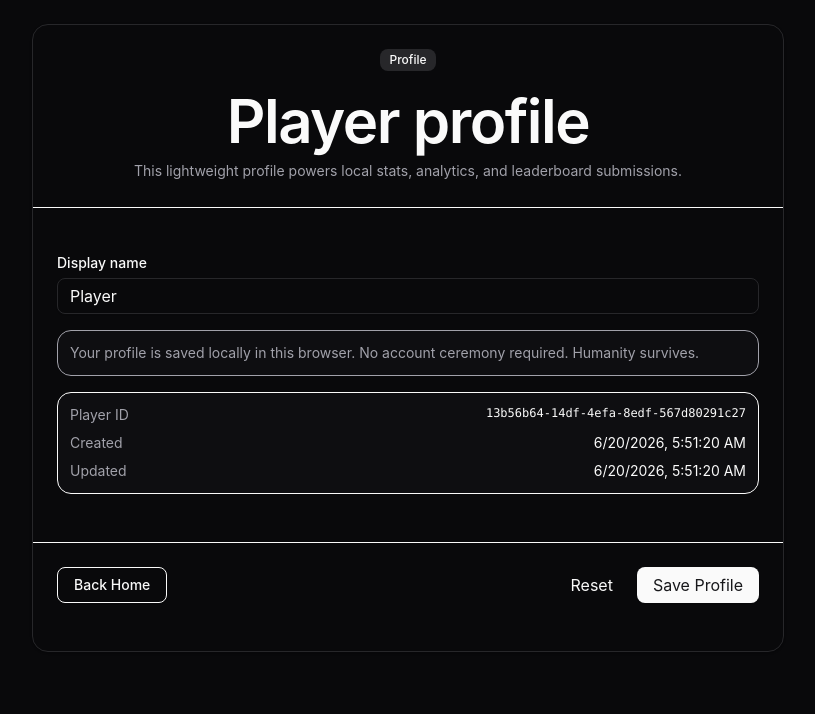
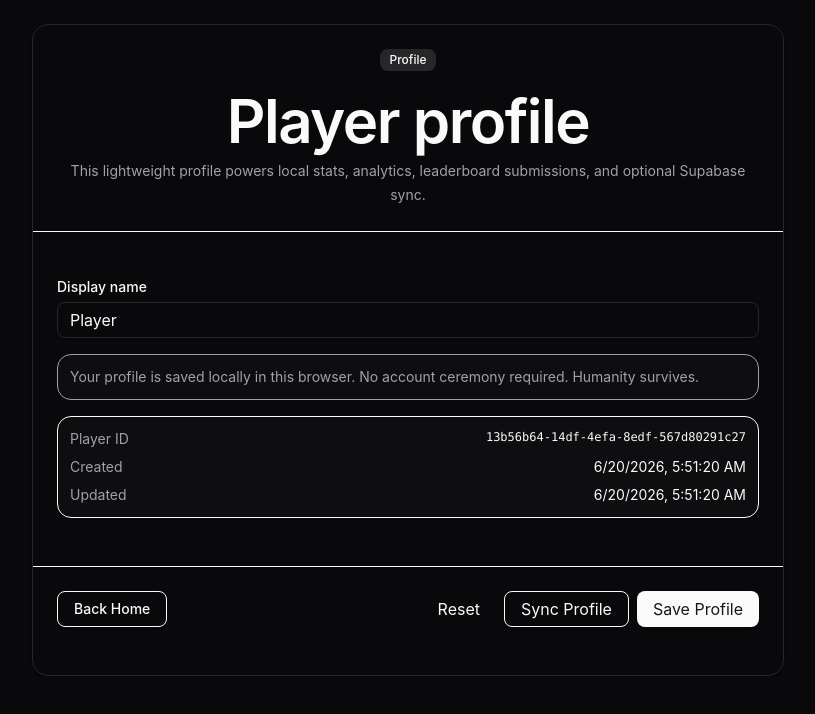
Before and after one commit to Nischhalsubba/blink-and-find, a Next.js app: page /profile in a window 1280 px wide. Shown: the top 714 px of the page, without its empty margins (232-1047 px from the left). Built offline with nearby package versions, Linux system fonts and the light colour scheme; no server answers.

Commit message:
Add profile sync action

```diff
--- a/src/components/ProfileManager.tsx
+++ b/src/components/ProfileManager.tsx
@@ -7,12 +7,13 @@ import { Button } from "@/components/ui/button";
 import { Card, CardContent, CardDescription, CardFooter, CardHeader, CardTitle } from "@/components/ui/card";
 import { Input } from "@/components/ui/input";
 import { Label } from "@/components/ui/label";
-import { getPlayerProfile, resetPlayerProfile, savePlayerProfile, type PlayerProfile } from "@/lib/playerProfile";
+import { getPlayerProfile, resetPlayerProfile, savePlayerProfile, syncPlayerProfile, type PlayerProfile } from "@/lib/playerProfile";
 
 export default function ProfileManager() {
   const [profile, setProfile] = useState<PlayerProfile | null>(null);
   const [name, setName] = useState("Player");
   const [message, setMessage] = useState("Your profile is saved locally in this browser. No account ceremony required. Humanity survives.");
+  const [isSyncing, setIsSyncing] = useState(false);
 
   useEffect(() => {
     const current = getPlayerProfile();
@@ -25,6 +26,22 @@ export default function ProfileManager() {
     setProfile(nextProfile);
     setName(nextProfile.name);
     setMessage("Profile saved on this device.");
+  }
+
+  async function syncProfile() {
+    const nextProfile = savePlayerProfile({ name });
+    setProfile(nextProfile);
+    setName(nextProfile.name);
+    setIsSyncing(true);
+
+    try {
+      const result = await syncPlayerProfile(nextProfile);
+      setMessage(result.synced ? "Profile synced to Supabase." : "Profile saved locally. Run the production Supabase migration to enable cloud sync.");
+    } catch (error) {
+      setMessage(error instanceof Error ? error.message : "Could not sync profile.");
+    } finally {
+      setIsSyncing(false);
+    }
   }
 
   function resetProfile() {
@@ -42,7 +59,7 @@ export default function ProfileManager() {
             <Badge variant="secondary" className="mx-auto mb-3 w-fit">Profile</Badge>
             <CardTitle className="text-4xl font-semibold tracking-tight sm:text-6xl">Player profile</CardTitle>
             <CardDescription>
-              This lightweight profile powers local stats, analytics, and leaderboard submissions.
+              This lightweight profile powers local stats, analytics, leaderboard submissions, and optional Supabase sync.
             </CardDescription>
           </CardHeader>
 
@@ -76,8 +93,9 @@ export default function ProfileManager() {
 
           <CardFooter className="flex flex-col gap-2 border-t p-4 sm:flex-row sm:justify-between sm:p-6">
             <Button asChild variant="outline"><Link href="/">Back Home</Link></Button>
-            <div className="flex gap-2">
+            <div className="flex flex-wrap gap-2">
               <Button variant="ghost" onClick={resetProfile}>Reset</Button>
+              <Button variant="outline" onClick={syncProfile} disabled={isSyncing}>{isSyncing ? "Syncing..." : "Sync Profile"}</Button>
               <Button onClick={saveProfile}>Save Profile</Button>
             </div>
           </CardFooter>
```
